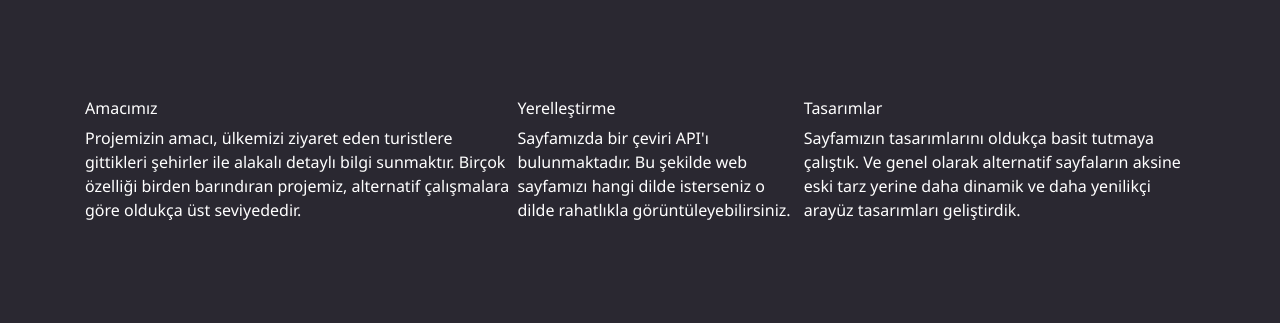
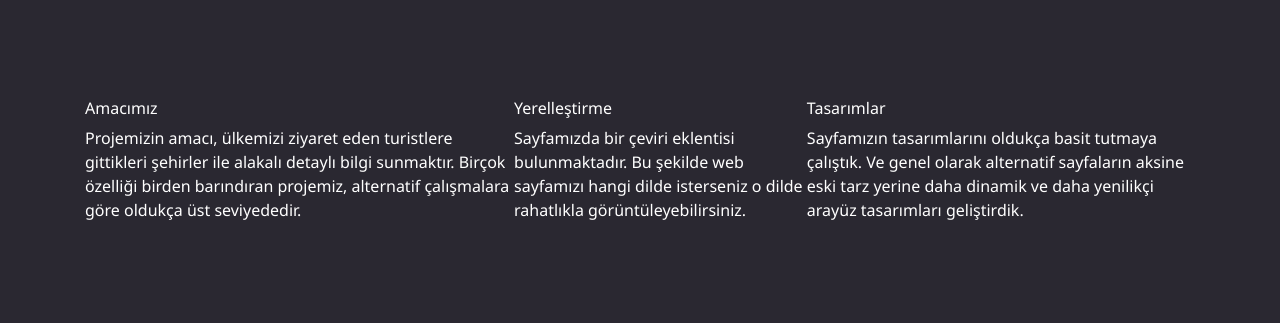
Before and after one commit to ekinvarli/dogruyol, a plain HTML site: page index.html in a window 1280 px wide. Shown: the part 437-760 px from the top of the page. Drawn offline with nearby package versions, Linux system fonts and the light colour scheme.

Commit message:
Update index.html

```diff
--- a/index.html
+++ b/index.html
@@ -67,7 +67,7 @@
           <div class="box">
             <h6>Yerelleştirme</h6>
             <span id="text">
-              Sayfamızda bir çeviri API'ı bulunmaktadır. Bu şekilde web sayfamızı hangi dilde isterseniz o dilde rahatlıkla görüntüleyebilirsiniz.
+              Sayfamızda bir çeviri eklentisi bulunmaktadır. Bu şekilde web sayfamızı hangi dilde isterseniz o dilde rahatlıkla görüntüleyebilirsiniz.
             </span>
           </div>
           <div class="box">
```
